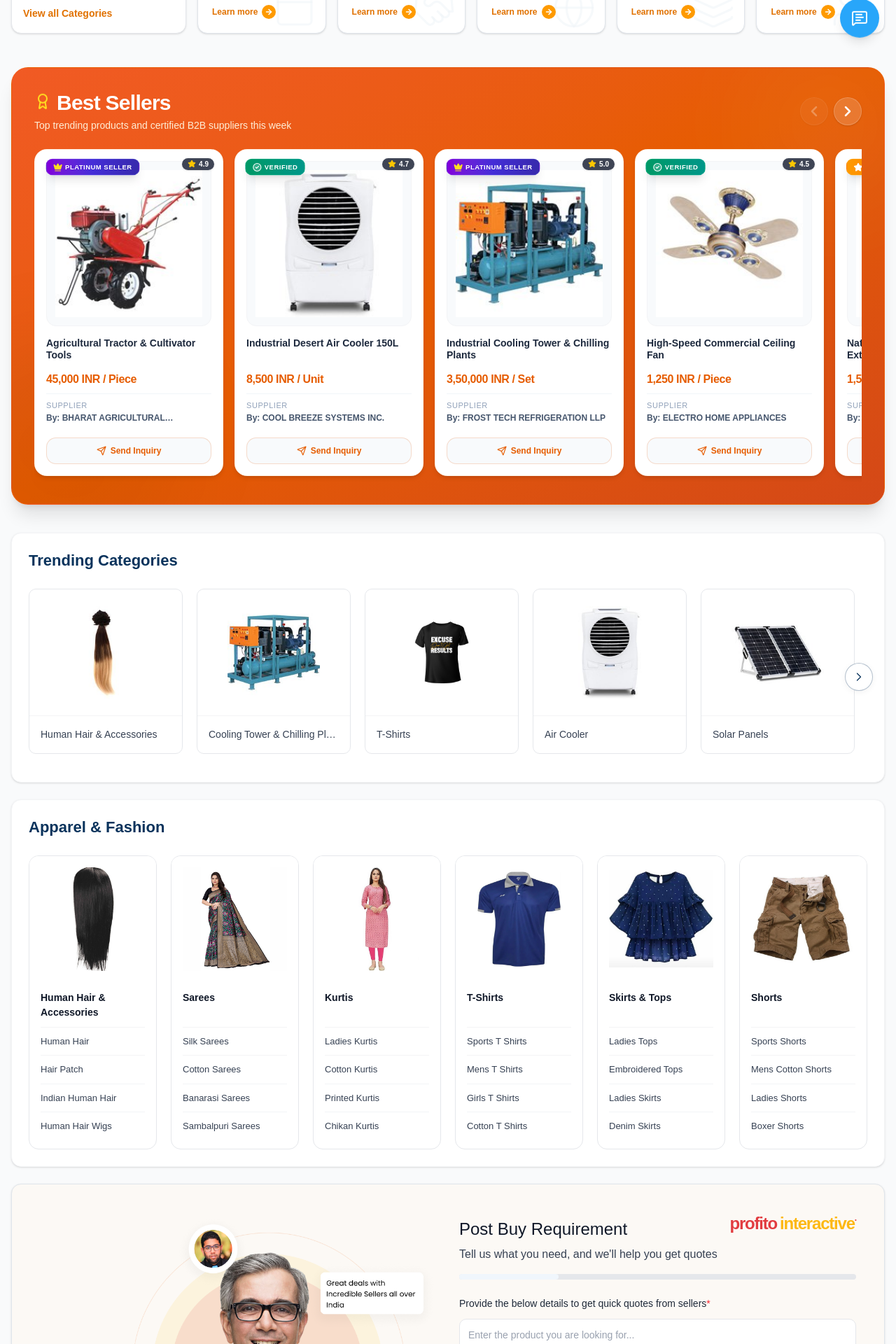
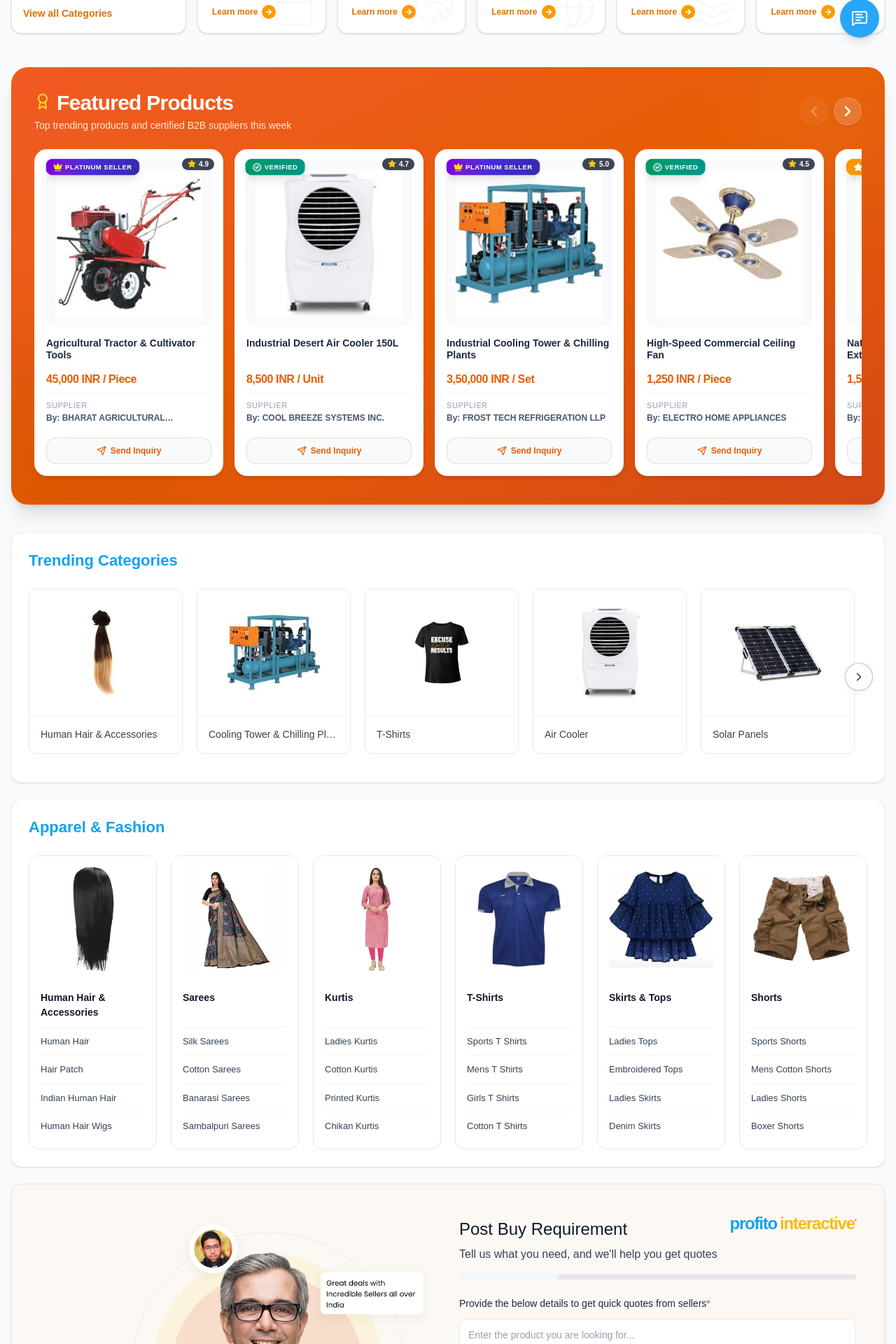
Before and after one commit to ShivangiPandey1236/trade-india, a React (Vite) app: page / in a window 1280 px wide. Shown: the part 720-2640 px from the top of the page at 70% size. Built offline with nearby package versions, Linux system fonts and the light colour scheme.

Commit message:
feat: update landing page branding with new color scheme, renamed header, and added logo asset

```diff
--- a/src/components/landing/ApparelFashion.jsx
+++ b/src/components/landing/ApparelFashion.jsx
@@ -3,7 +3,7 @@
 export default function ApparelFashion() {
   return (
     <section className="w-full mt-2 relative p-4 sm:p-6 bg-white rounded-xl shadow-sm border border-gray-100">
-      <h3 className="text-xl sm:text-[22px] font-bold text-[#0A335C] mb-4 sm:mb-6">
+      <h3 className="text-xl sm:text-[22px] font-bold text-[#12a2f0] mb-4 sm:mb-6">
         Apparel & Fashion
       </h3>
 
--- a/src/components/landing/BestSellers.jsx
+++ b/src/components/landing/BestSellers.jsx
@@ -80,7 +80,7 @@
             <div className="flex items-center space-x-2">
               <Award className="w-6 h-6 text-yellow-300 animate-bounce-subtle" />
               <h3 className="text-2xl sm:text-3xl font-extrabold text-white tracking-tight">
-                Best Sellers
+                Featured Products
               </h3>
             </div>
             <p className="text-orange-100 text-xs sm:text-sm mt-1 font-medium">
--- a/src/components/landing/PostBuyRequirement.jsx
+++ b/src/components/landing/PostBuyRequirement.jsx
@@ -22,7 +22,7 @@
         {/* Logo Text - top right of form */}
         <div className="absolute top-0 right-0 hidden sm:flex flex-col items-end">
           <div className="text-2xl font-black tracking-tighter flex items-center">
-            <span className="text-[#e23c40]">profito</span>
+            <span className="text-[#12a2f0]">profito</span>
             <span className="text-[#fdb813] ml-1 flex items-start">
               interactive<span className="text-[#e23c40] text-xs">.</span>
             </span>
--- a/src/components/landing/TrendingCategories.jsx
+++ b/src/components/landing/TrendingCategories.jsx
@@ -57,7 +57,7 @@
         }
       `}</style>
 
-      <h3 className="text-xl sm:text-[22px] font-bold text-[#0A335C] mb-4 sm:mb-6">
+      <h3 className="text-xl sm:text-[22px] font-bold text-[#12a2f0] mb-4 sm:mb-6">
         Trending Categories
       </h3>
 
```
Also changed, not shown: src/assets/logo-pr.png (added).
